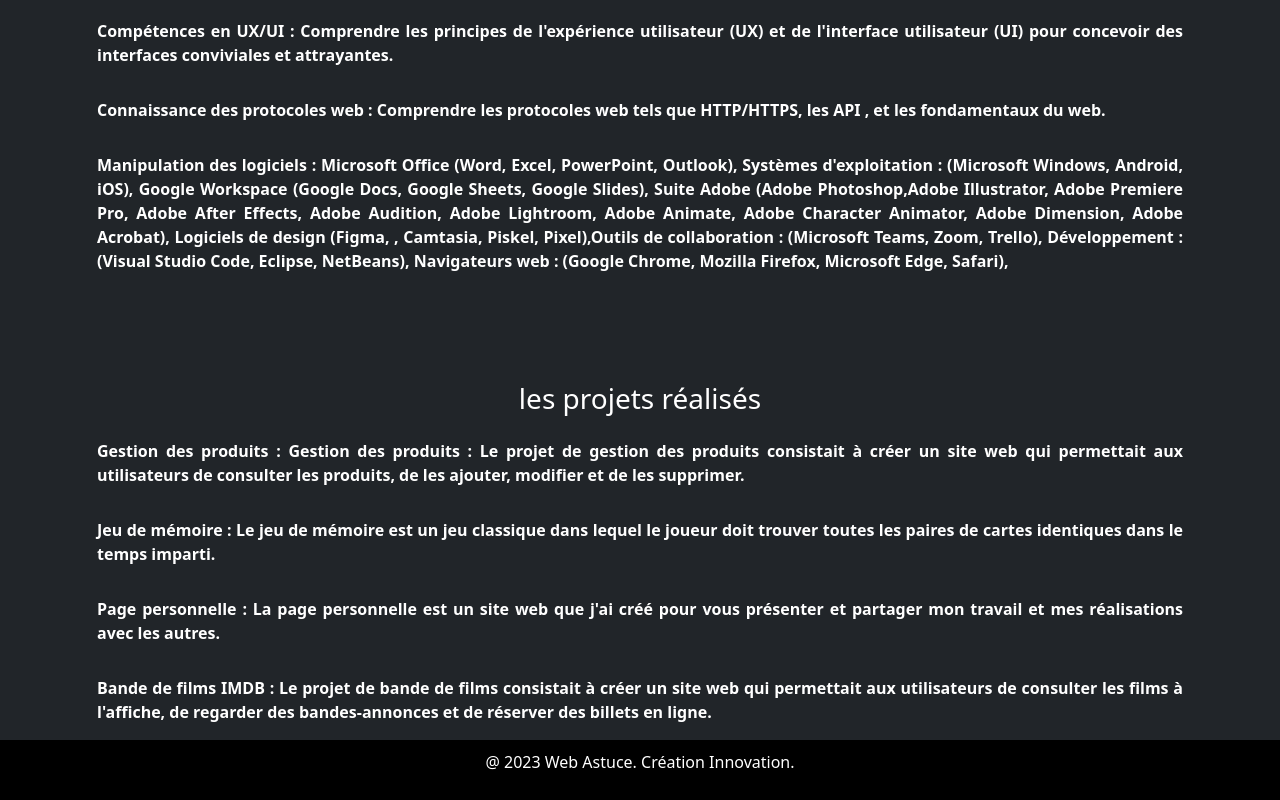
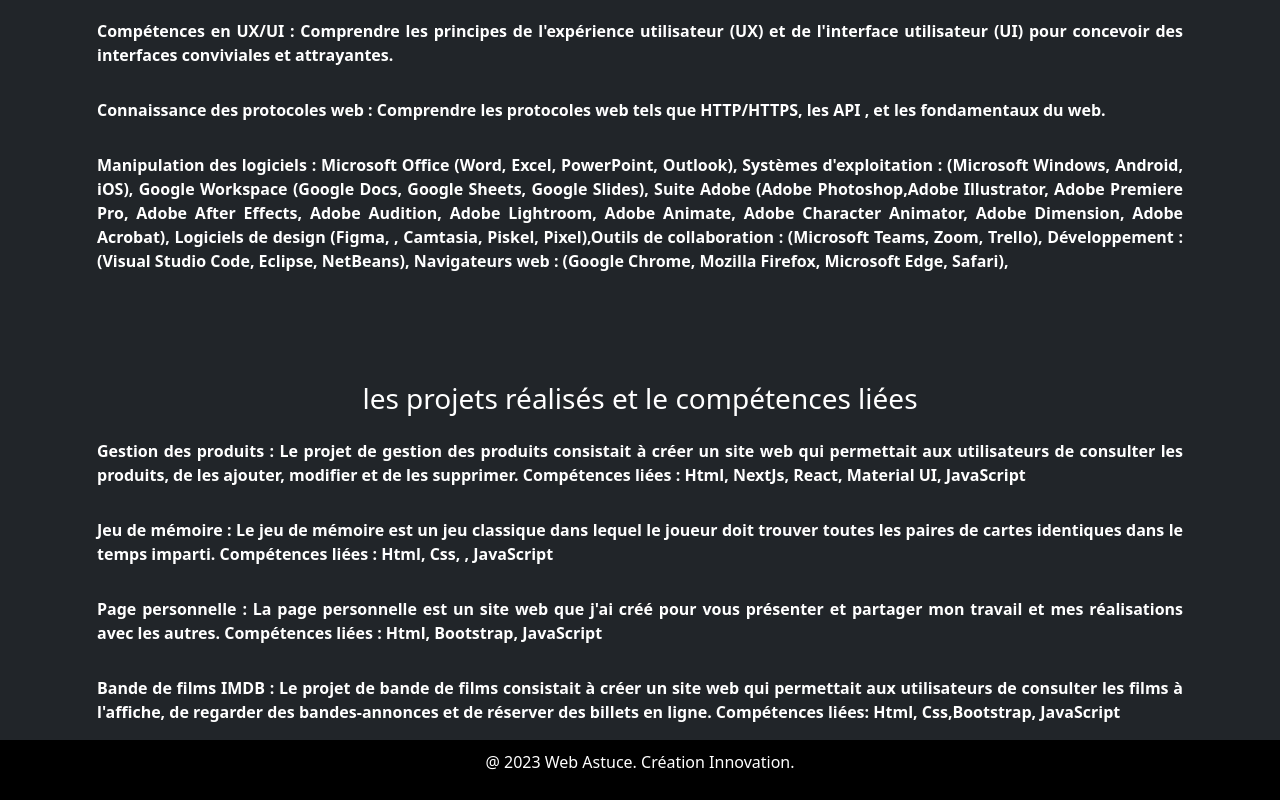
Before and after one commit to toufik1978-del/desktop-tutorial, a website: page Apropos.html in a window 1280 px wide. Shown: the part 1312-2112 px from the top of the page. Drawn offline with Linux system fonts and the light colour scheme.

Commit message:
ajout de code

```diff
--- a/Apropos.html
+++ b/Apropos.html
@@ -46,7 +46,7 @@
                 <h2 class="text-white">Mes compétences</h2>
                 <strong class="text-white">
                     <p class="text1"> Étant Un développeur web, ma mission est de crée des sites web et des applications web en utilisant diverses technologies, langages de programmation et outils. Voici quelques-unes de mes compétences essentielles :</p>
-                    <p class="text1"> Programmation : Maîtrise de langages de programmation tels que HTML, CSS, JavaScript, PHP, Java, etc.</p>
+                    <p class="text1"> Programmation : Maîtrise de langages de programmation tels que HTML, CSS, JavaScript, PHP, Java, React, etc.</p>
                     <p class="text1"> Conception web : Capacité à créer des mises en page attrayantes et conviviales en utilisant des frameworks CSS comme Bootstrap, Material UI, et des outils de conception graphique.</p>
                     <p class="text1"> Développement frontend : Expérience dans le développement du côté client en créant des interfaces utilisateur interactives et réactives avec des frameworks comme React, Angular, ou des bibliothèques JavaScript.</p>
                     <p class="text1"> Développement backend : Connaissance des langages et frameworks de développement backend, tels que Node.js, et la création de bases de données avec SQL ou NoSQL.</p>
@@ -72,16 +72,16 @@
                     <p class="text1"> </p>
                     <p class="text1"> </p>
                 </strong>
-                <h3 class="text-white">les projets réalisés</h3>
+                <h3 class="text-white">les projets réalisés et le compétences liées</h3>
                 <strong class="text-white">
-                    <p class="text1">Gestion des produits : Gestion des produits : Le projet de gestion des produits consistait à créer un site web qui permettait aux utilisateurs de consulter les produits, de les ajouter, modifier et de les supprimer.</p>
+                    <p class="text1"> Gestion des produits : Le projet de gestion des produits consistait à créer un site web qui permettait aux utilisateurs de consulter les produits, de les ajouter, modifier et de les supprimer. Compétences liées : Html, NextJs, React, Material UI, JavaScript</p>
                     <p class="text1">Jeu de mémoire : Le jeu de mémoire est un jeu classique dans lequel le joueur doit
-                        trouver toutes les paires de cartes identiques dans le temps imparti.</p>
+                        trouver toutes les paires de cartes identiques dans le temps imparti. Compétences liées : Html, Css, , JavaScript</p>
                     <p class="text1">Page personnelle : La page personnelle est un site web que j'ai créé pour vous
-                        présenter et partager mon travail et mes réalisations avec les autres.</p>
+                        présenter et partager mon travail et mes réalisations avec les autres. Compétences liées : Html, Bootstrap, JavaScript</p>
                     <p class="text1"> Bande de films IMDB : Le projet de bande de films consistait à créer un site web
                         qui permettait aux utilisateurs de consulter les films à l'affiche, de regarder des
-                        bandes-annonces et de réserver des billets en ligne. </p>
+                        bandes-annonces et de réserver des billets en ligne. Compétences liées: Html, Css,Bootstrap, JavaScript</p>
 
                 </strong>
             </div>
```
